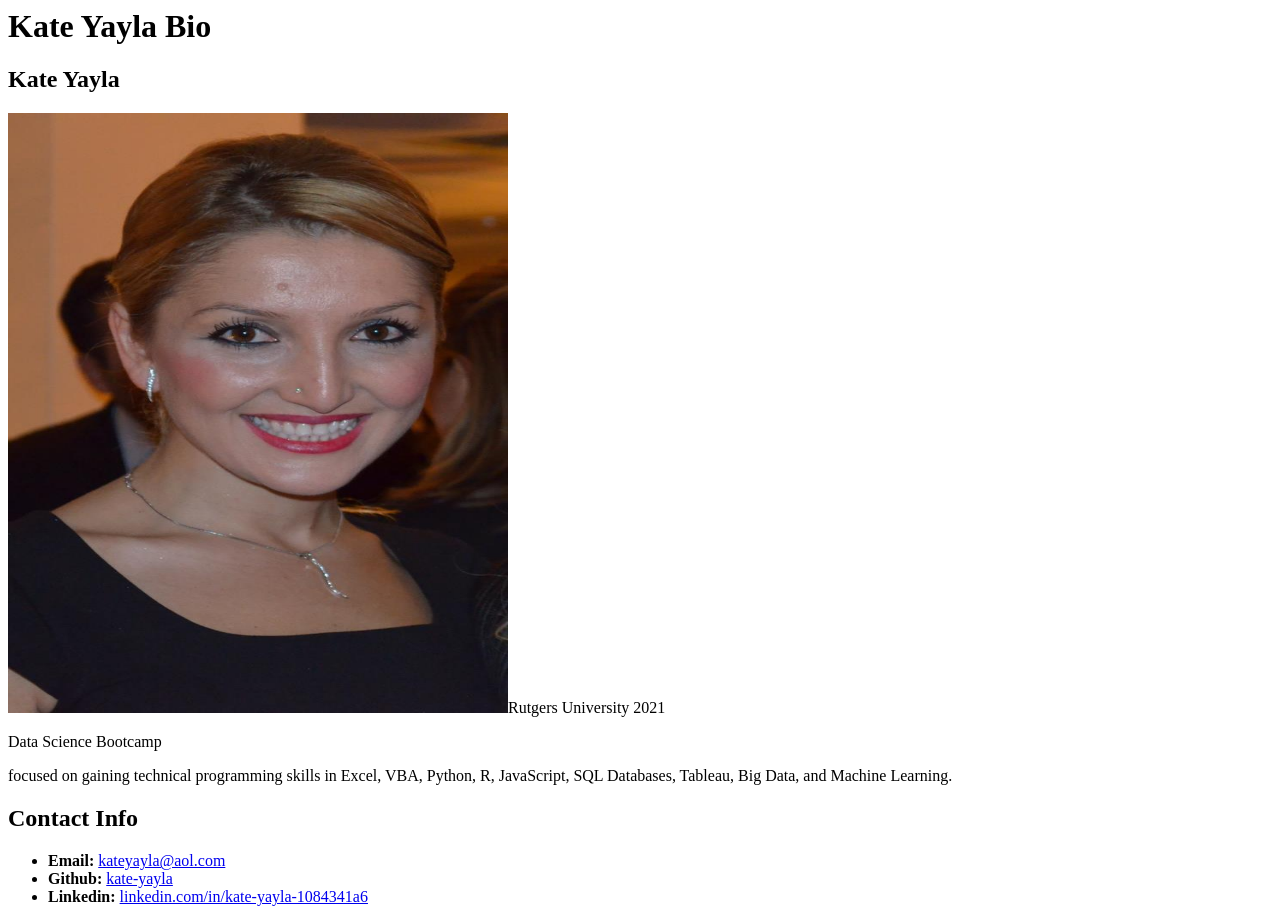
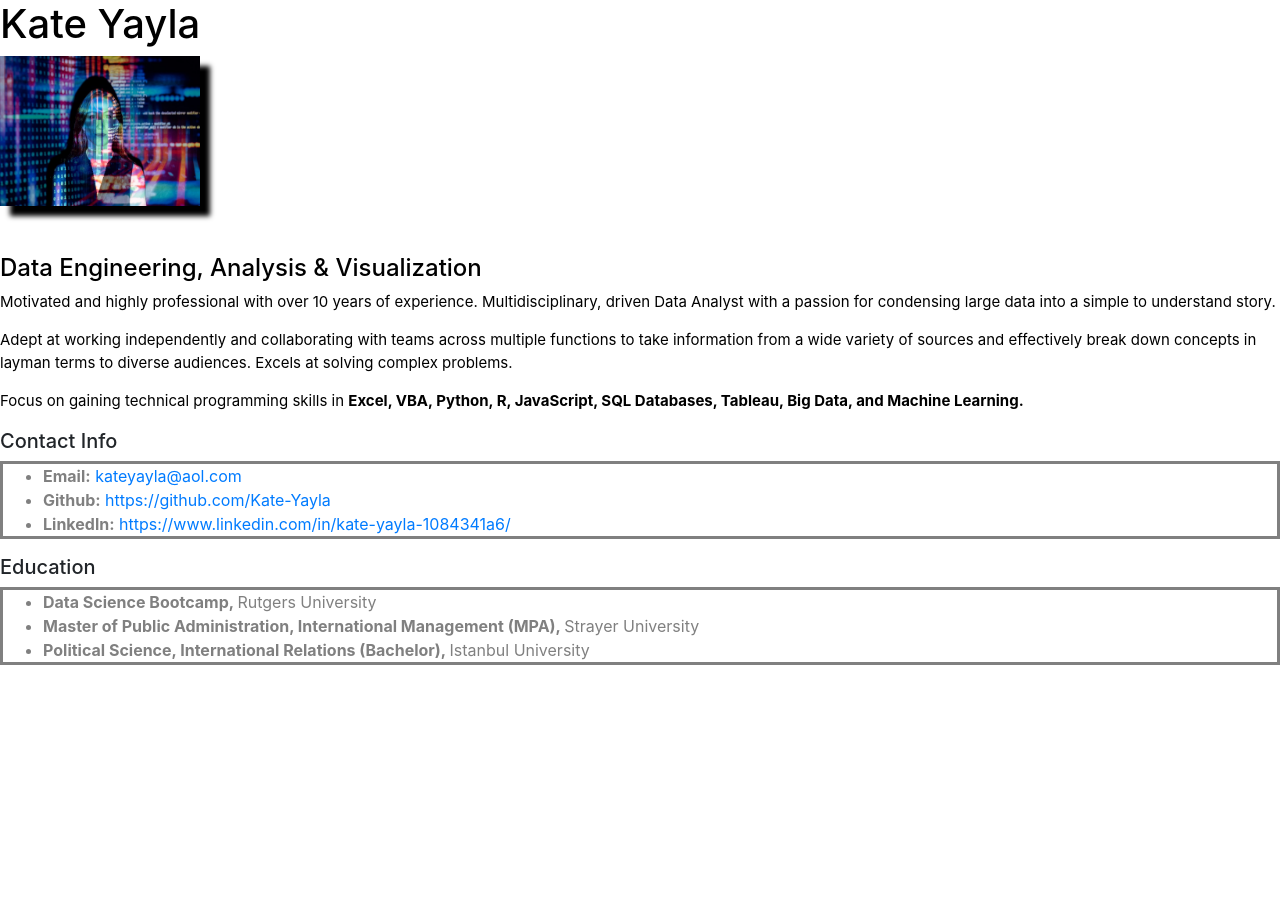
Before and after one commit to Kate-Yayla/Kate-Yayla.github.io, a plain HTML site: page index.html in a window 1280 px wide. After the commit the page ends 800 px from the top, so only its background shows below. Drawn offline with nearby package versions, Linux system fonts and the light colour scheme.

Commit message:
updates on webpage

```diff
--- a/index.html
+++ b/index.html
@@ -1,34 +1,55 @@
+<!DOCTYPE html>
+
 <!-- CSS Stylesheets with Relative Paths -->
-<html lang="en-us"><head>
+
+<html lang="en-us">
+<head>
   <meta charset="UTF-8">
-  <title>Kate Yayla Bio</title>
+  <title>CSS Stylesheets with Relative Paths</title>
+
+  <link rel="stylesheet" href="https://stackpath.bootstrapcdn.com/bootstrap/4.3.1/css/bootstrap.min.css" integrity="sha384-ggOyR0iXCbMQv3Xipma34MD+dH/1fQ784/j6cY/iJTQUOhcWr7x9JvoRxT2MZw1T" crossorigin="anonymous">
+  <link rel="stylesheet" type="text/css" href="style.css">
 </head>
 
 <body>
 
   <header>
-    <h1>Kate Yayla Bio</h1>
+    <h1>Kate Yayla </h1>
   </header>
 
-  <main class="container">
-    <section id="main-bio">
-      <section id="figure">
-        <h2 id="bio-name">Kate Yayla</h2>
-        <img id="kateyayla" src="images/kateyayla.jpg" alt="Kate Yayla" style="width:500px;height:600px;>
-      </section>
-      <h3>Rutgers University 2021</h3>
-      <p>Data Science Bootcamp</p>
-      <p>focused on gaining technical programming skills in Excel, VBA, Python, R, JavaScript, SQL Databases, Tableau, Big Data, and Machine Learning.</p>
-    </section>
+
+  <img id="bio-image" src="images/dataengineering.jpg" width = "200" height = "150" alt="Kate Yayla">
+  <br>
+  <br>
+  <br>
+  <h4> Data Engineering, Analysis & Visualization</h4>
+   <p>Motivated and highly professional with over 10 years of experience. Multidisciplinary, driven Data Analyst with a passion for condensing large data into a simple to understand story.</p>
+   <p>Adept at working independently and collaborating with teams across multiple functions to take information from a wide variety of sources and effectively break down concepts in layman terms to diverse audiences. Excels at solving complex problems.</p>
+   <p> Focus on gaining technical programming skills in <strong>Excel, VBA, Python, R, JavaScript, SQL Databases, Tableau, Big Data, and Machine Learning.</strong></p>
 
     <aside id="contact-info">
-      <h2>Contact Info</h2>
+      <h5>Contact Info</h5>
       <ul>
         <li><strong>Email:</strong> <a href="#">kateyayla@aol.com</a></li>
-        <li><strong>Github:</strong> <a href="#">kate-yayla</a></li>
-        <li><strong>Linkedin:</strong> <a href="#">linkedin.com/in/kate-yayla-1084341a6</a></li>
+        <li><strong>Github:</strong> <a href="#">https://github.com/Kate-Yayla</a></li>
+        <li><strong>Linkedln:</strong> <a href="#">https://www.linkedin.com/in/kate-yayla-1084341a6/</a></li>
       </ul>
     </aside>
   </main>
+
+  <aside id="Education">
+    <h5>Education</h5>
+    <ul>
+      <li><strong>Data Science Bootcamp, </strong> <a> Rutgers University </a></li>
+      <li><strong>Master of Public Administration, International Management (MPA), </strong> <a> Strayer University</a></li>
+      <li><strong>Political Science, International Relations (Bachelor), </strong> <a>Istanbul University</a></li>
+    </ul>
+  </aside>
+</main>
+
+  <script src="https://code.jquery.com/jquery-3.3.1.slim.min.js" integrity="sha384-q8i/X+965DzO0rT7abK41JStQIAqVgRVzpbzo5smXKp4YfRvH+8abtTE1Pi6jizo" crossorigin="anonymous"></script>
+  <script src="https://cdnjs.cloudflare.com/ajax/libs/popper.js/1.14.7/umd/popper.min.js" integrity="sha384-UO2eT0CpHqdSJQ6hJty5KVphtPhzWj9WO1clHTMGa3JDZwrnQq4sF86dIHNDz0W1" crossorigin="anonymous"></script>
+  <script src="https://stackpath.bootstrapcdn.com/bootstrap/4.3.1/js/bootstrap.min.js" integrity="sha384-JjSmVgyd0p3pXB1rRibZUAYoIIy6OrQ6VrjIEaFf/nJGzIxFDsf4x0xIM+B07jRM" crossorigin="anonymous"></script>
 </body>
+
 </html>
--- /dev/null
+++ b/style.css
@@ -0,0 +1,29 @@
+h1 {
+    text-align: left;
+    background-color: white;
+    color: black;
+    font-size: 40px
+  }
+
+  h2 {
+    text-align: left
+  }
+
+  h4 {
+
+    color: black;
+  }
+
+  img {
+    box-shadow: 10px 10px 5px black;
+  }
+
+  p {
+    font-size: 15px;
+    color: black;
+  }
+
+  ul {
+    border-style: solid;
+    color: gray;
+  }
```
Also changed, not shown: Images/kateyayla.jpg (deleted), 1 other file.
